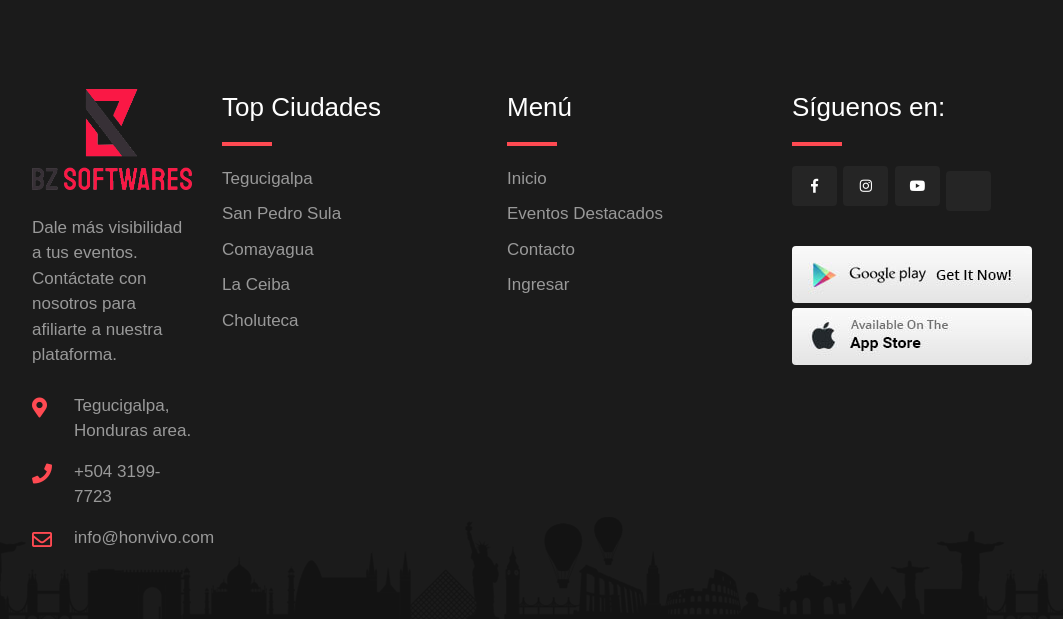
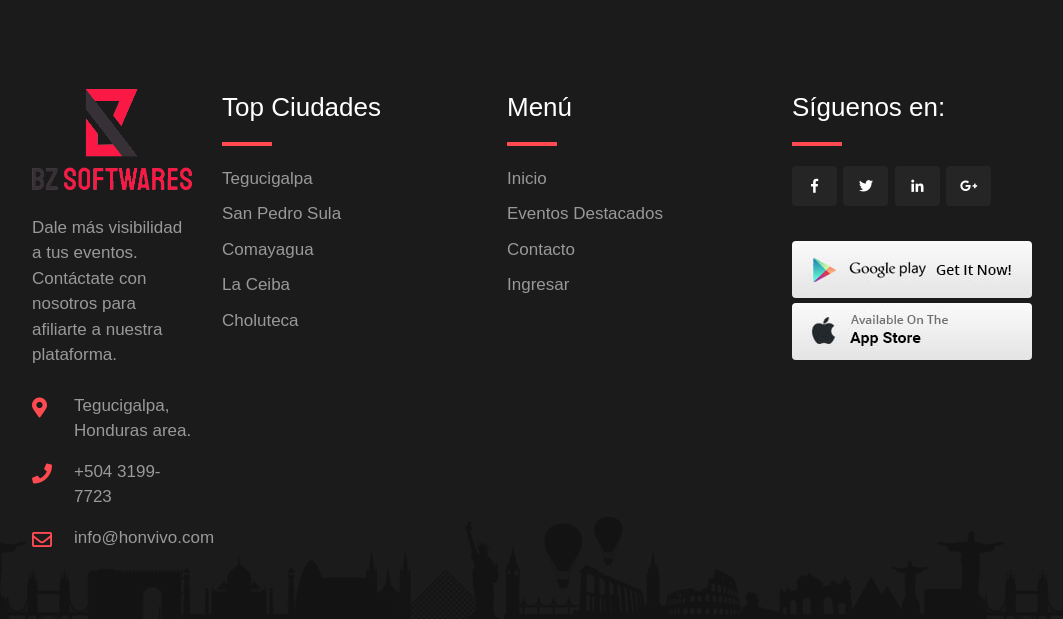
Before and after one commit to dasunheimliche/prueba-php, a PHP site: page /index.php in a window 1280 px wide. Shown: the part 3968-4587 px from the top of the page, without its empty margins (53-1116 px from the left). Run offline with PHP 8.4, Linux system fonts and the light colour scheme; data that the repository does not hold is empty.

Commit message:
retoques al footer

```diff
--- a/footer.php
+++ b/footer.php
@@ -60,11 +60,10 @@
                                 </div>
                                 <div class="footer-social">
                                     <ul>
-                                        <li><a href="https://www.facebook.com/people/Honvivo/100093434407152/"><i class="fab fa-facebook-f"></i></a></li>
-                                        <li><a href="https://www.instagram.com/honvivo/"><i class="fab fa-instagram"></i></a></li>
-                                        <li><a href="#"><i class="fab fa-youtube"></i></a></li>
-                                        <!-- <li><a href="#" style="padding-top:0px;"><img src="img/brand/tik-tok.png" style="max-width: 20px;" alt="TikTok"></a></li> -->
-                                        <li><a href="#"><i class="fa-tiktok"></i></a></li>
+                                        <li><a href="#" class="facebook"><i class="fab fa-facebook-f"></i></a></li>
+                                        <li><a href="#" class="twitter"><i class="fab fa-twitter"></i></a></li>
+                                        <li><a href="#" class="linkedin"><i class="fab fa-linkedin-in"></i></a></li>
+                                        <li><a href="#" class="google"><i class="fab fa-google-plus-g"></i></a></li>
                                     </ul>
                                 </div>
                                 <ul class="folow-us">
```
Also changed, not shown: admin-header.php (+15 -15 lines).
